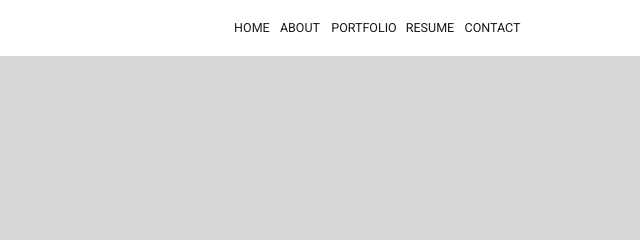
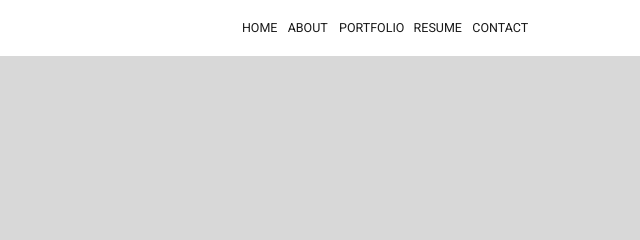
Before and after one commit to VivMe3/myPortfolio, a plain HTML site: page index.html in a window 1280 px wide. Shown: the top 240 px of the page, 640-1280 px from the left. Drawn offline with nearby package versions, Linux system fonts and the light colour scheme.

Commit message:
Changed % to rem to fix navbar bug

```diff
--- a/index.html
+++ b/index.html
@@ -24,7 +24,8 @@
     </button>
 
     <div class="collapse navbar-collapse text-right" id="navbarSupportedContent">
-      <ul class="navbar-nav ml-auto flex-nowrap">
+      <!-- <ul class="navbar-nav ml-auto flex-nowrap"> -->
+      <ul class="navbar-nav ml-auto">
         <li class="nav-item active">
           <a class="nav-link" href="index.html">HOME <span class="sr-only">(current)</span></a>
         </li>
--- a/scss/main.scss
+++ b/scss/main.scss
@@ -53,7 +53,8 @@ a {
 .navbar {
   background-color: white;
   .navbar-nav {
-    padding-right: 10%;
+    // padding: 0% 10%;
+    padding-right: 10rem;
   }
 
   .navbar-brand {
```
Also changed, not shown: main.css.
